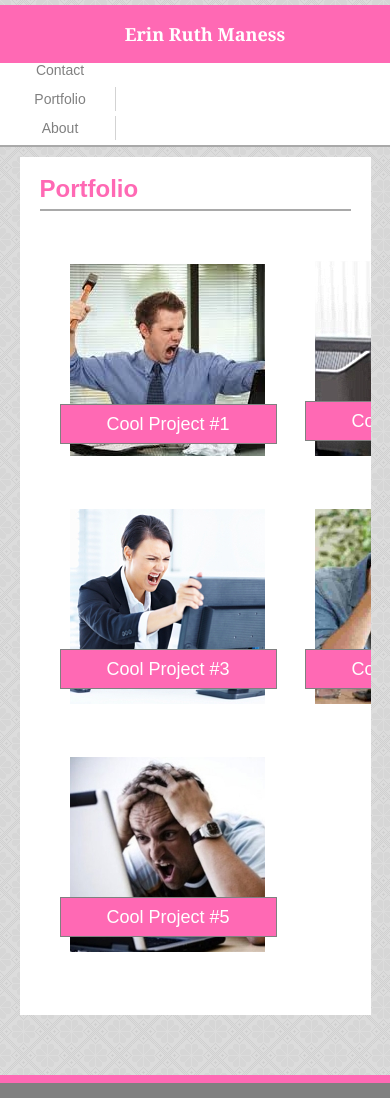
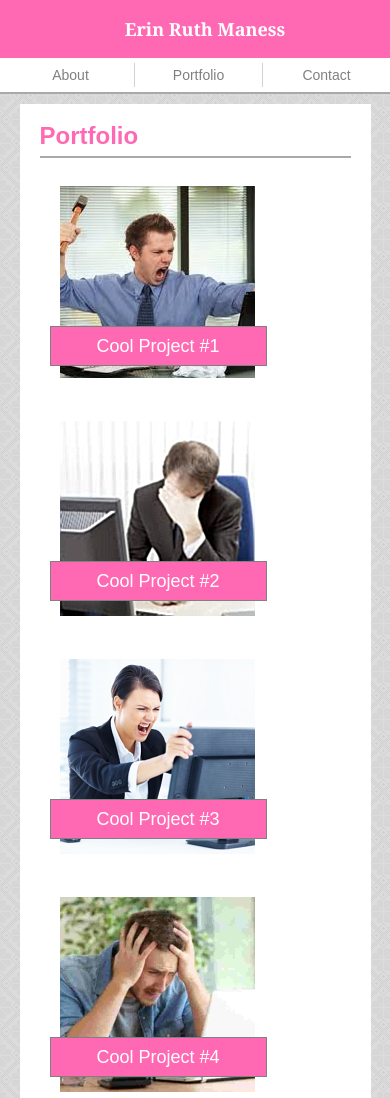
Before and after one commit to erinruthmaness/Responsive-Portfolio, a plain HTML site: page portfolio.html in a window 390 px wide. Shown: the top 1098 px of the page. Drawn offline with Linux system fonts and the light colour scheme.

Commit message:
tweaked smallest size header display and changed photo layout on portfolio

```diff
--- a/assets/css/portfolio-style.css
+++ b/assets/css/portfolio-style.css
@@ -3,26 +3,14 @@
     overflow: auto;
 }
 
-/* .body { */
-    /* height: 1000px; */
-/* } */
-
-table {
-    padding: 10px;
-    margin: 10px;
-}
-
-th, td {
-    padding: 20px;
-}
-
-.toprow {
-    padding-top: 0px;
+.photowrapper {
+    display: flex;
+    flex-wrap: wrap;
 }
 
 .photoicon {
     width: 195px;
-    margin: 0px 10px 10px 0px;
+    margin: 20px;
     position: relative;
 }
 
@@ -48,3 +36,11 @@ th, td {
 .thumblink:hover {
     color: gray;
 }
+
+@media only screen and (max-width: 640px) {
+    .photoicon {
+        float: left;
+        width: 100%;
+    }
+
+}
--- a/assets/css/style.css
+++ b/assets/css/style.css
@@ -28,6 +28,11 @@ a:hover {
     margin: 0;
     margin-bottom: -50px;
 /* } supposed to make a sticky footer */
+}
+
+.aboutbox {
+    display: flex;
+    flex-wrap: wrap;
 }
 
 .body {
@@ -160,10 +165,22 @@ footer, .push {
     .smallnamewrapper {
         width: 100%;
         font-size: 18px;
+        float: left;
     }
 
     .smallname {
-        margin: 5px;
-        float: none;
+        margin: 5px 0px;
+        width: 30%;
+        float: right;
+    }
+
+    p {
+        float: left;
+    }
+
+    .profilephoto {
+        width: 90%;
+        max-width: 400px;
+        margin: 0 auto;
     }
 }
--- a/portfolio.html
+++ b/portfolio.html
@@ -38,61 +38,52 @@
         <div class="clearfix">
             <div class="body">
                 <div class="mainblock">
-                    <div>
+
                     <h2>Portfolio</h2>
                     <hr>
-                        <table>
-                            <tr>
-                                <td class="toprow">
+                    <div class="photowrapper">
                         <div class="photoicon">
                             <img src="assets/images/thumb1.jpg">
                             <div class="photobutton">
                                 <a class="thumblink" href="#">Cool Project #1</a>
                             </div>
                         </div>
-                                </td>
-                                <td class="toprow">
                         <div class="photoicon">
                             <img src="assets/images/thumb2.jpg">
                             <div class="photobutton">
                                 <a class="thumblink" href="#">Cool Project #2</a>
                             </div>
                         </div>
-                                </td>
+
                     </div>
-                </div>
-                </td>
-                <br>
-                <tr>
-                    <td>
+                    <div class="photowrapper">
+
                         <div class="photoicon">
                             <img src="assets/images/thumb3.jpg">
                             <div class="photobutton">
                                 <a class="thumblink" href="#">Cool Project #3</a>
                             </div>
                         </div>
-                    </td>
-                    <td>
+
                         <div class="photoicon">
                             <img src="assets/images/thumb4.jpg">
                             <div class="photobutton">
                                 <a class="thumblink" href="#">Cool Project #4</a>
                             </div>
                         </div>
-                    </td>
-                </tr>
-                <br>
-                <tr>
-                    <td>
+
+                    </div>
+
+                    <div class="photowrapper">
+
                         <div class="photoicon">
                             <img src="assets/images/thumb5.jpg">
                             <div class="photobutton">
                                 <a class="thumblink" href="#">Cool Project #5</a>
                             </div>
                         </div>
-                    </td>
-                </tr>
-                </table>
+
+                    </div>
                 </div>
             </div>
             <div class="push"></div>
@@ -100,6 +91,7 @@
 
         <footer>Copyright©</footer>
 
+    </div>
 </body>
 
 </html>
```
Also changed, not shown: contact.html (+2 -2 lines), index.html (+6 -2 lines). Lines whose indentation alone changed are shown as unchanged.
